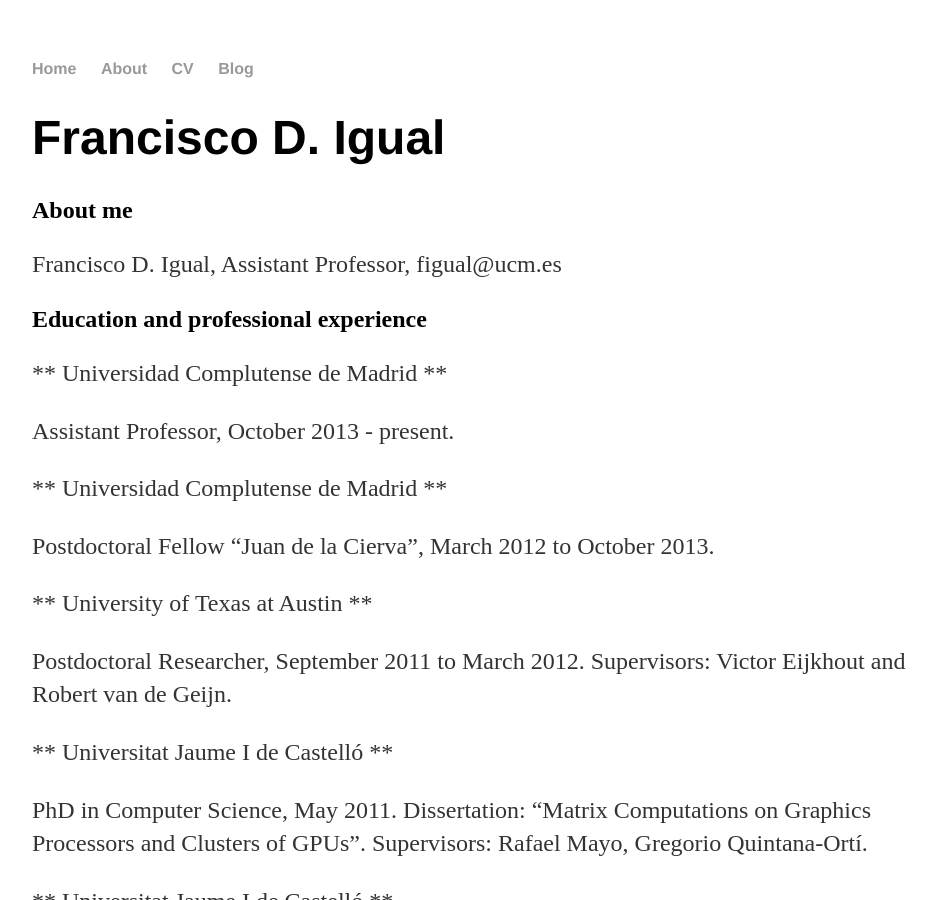
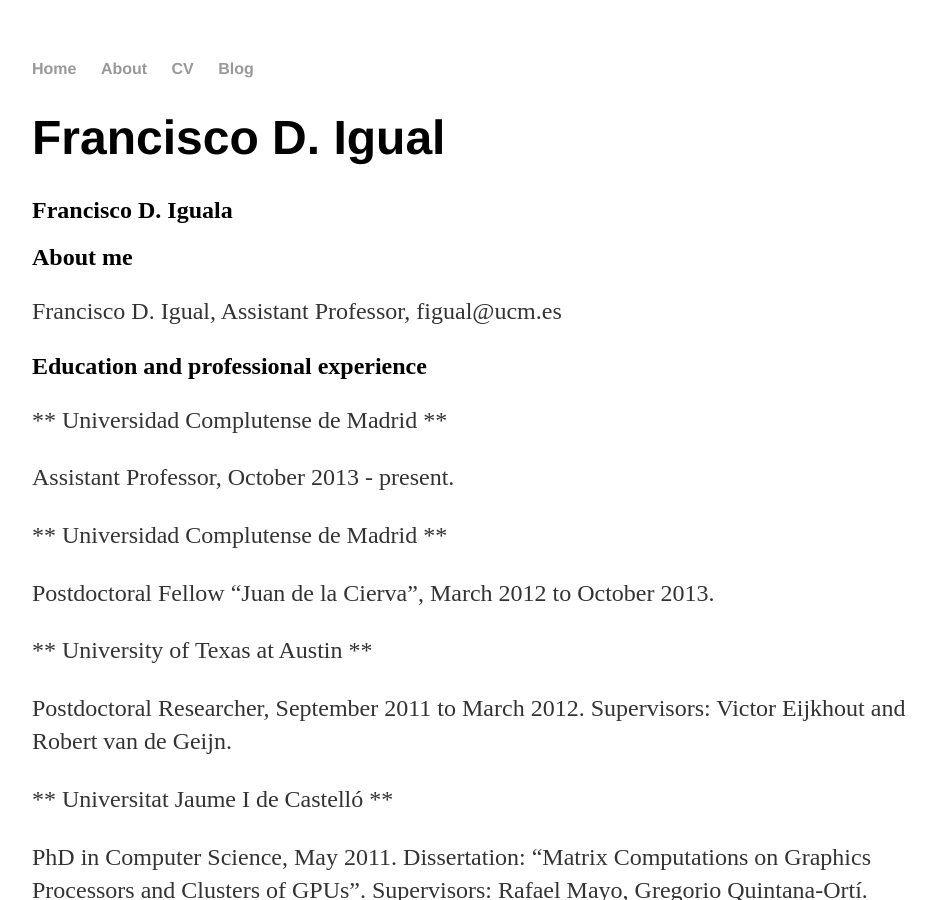
Before and after one commit to figual/figual.github.io_bkp, a Jekyll site: the page built from index.html, in a window 1280 px wide and 900 px high. Shown: the whole window, without its empty margins (160-1095 px from the left). Built offline with Jekyll 4.4.1, drawn with Linux system fonts in a browser that asks for light colours.

Commit message:
Testing Markdown code.

```diff
--- a/index.html
+++ b/index.html
@@ -4,6 +4,7 @@
 ---
 <div class="blurb">
 	<h1>Francisco D. Igual</h1>
+	<h2>Francisco D. Iguala</h2>
 
 	{% markdown Readme.md %}
 
```
